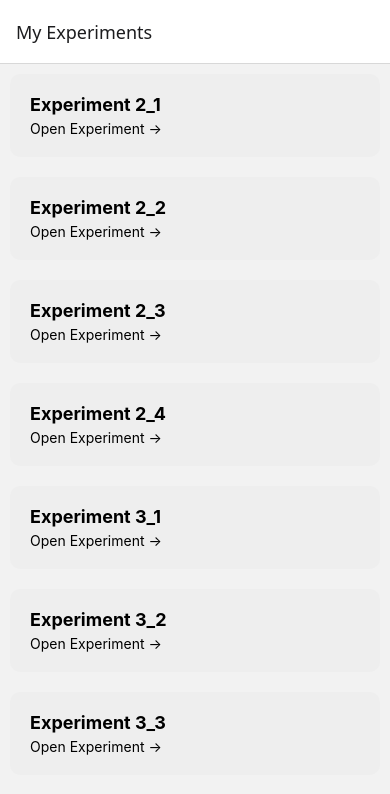
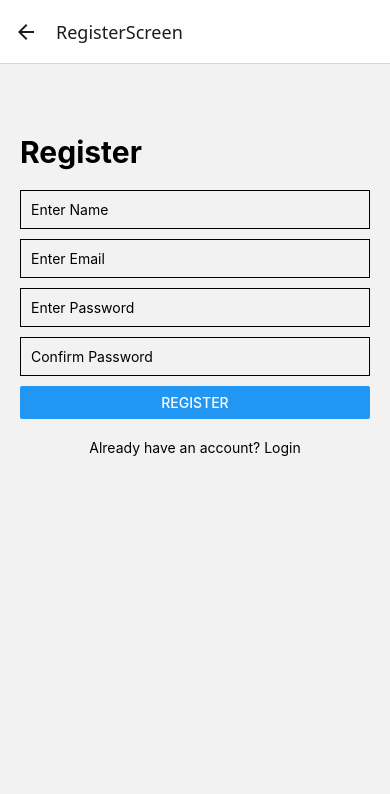
Before and after one commit to harisdesai/App-development, a React Native app: screen /RegisterScreen in a window 390 px wide. Shown: the top 794 px of the page. Built offline with nearby package versions, Linux system fonts and the light colour scheme.

Commit message:
login & register

```diff
--- a/App.tsx
+++ b/App.tsx
@@ -10,7 +10,8 @@ import Experiment2_4 from './pages/Experiment2_4';
 import Experiment3_1 from './pages/Experiment3_1';
 import Experiment3_2 from './pages/Experiment3_2';
 import Experiment3_3 from './pages/Experiment3_3';
-
+import RegisterScreen from './pages/RegisterScreen';
+import LoginScreen from './pages/LoginScreen';
 
 const Stack = createNativeStackNavigator();
 
@@ -59,6 +60,16 @@ export default function App() {
           component={Experiment3_3}
         />
 
+        <Stack.Screen
+          name="LoginScreen"
+          component={LoginScreen}
+        />
+
+        <Stack.Screen
+          name="RegisterScreen"
+          component={RegisterScreen}
+        />
+
       </Stack.Navigator>
     </NavigationContainer>
   );
--- a/pages/Home.tsx
+++ b/pages/Home.tsx
@@ -40,6 +40,16 @@ const Home = ({ navigation }: any) => {
         onPress={() => navigation.navigate('Experiment3_3')}
       />
 
+      <ExperimentCard
+        title="LoginScreen"
+        onPress={() => navigation.navigate('LoginScreen')}
+      />
+
+      <ExperimentCard
+        title="RegisterScreen"
+        onPress={() => navigation.navigate('RegisterScreen')}
+      />
+
     </ScrollView>
   );
 };
--- /dev/null
+++ b/pages/LoginScreen.tsx
@@ -0,0 +1,122 @@
+import React, {useState} from 'react';
+import {
+  View,
+  Text,
+  TextInput,
+  Button,
+  Alert,
+  StyleSheet,
+} from 'react-native';
+
+
+const styles = StyleSheet.create({
+  container: {
+    padding: 20,
+    marginTop: 50,
+  },
+  loginTitle: {
+    fontSize: 30,
+    fontWeight: 'bold',
+  },
+  registerText: {
+    color: 'blue',
+    marginTop: 20,
+    textAlign: 'center',
+  },
+  emailInput: {
+    borderWidth: 1,
+    padding: 10,
+    marginTop: 20,
+  },
+  passwordInput: {
+    borderWidth: 1,
+    padding: 10,
+    marginTop: 10,
+  },
+  errorText: {
+    color: 'red',
+  },
+});
+
+const LoginScreen = ({navigation}: any) => {
+  const [email, setEmail] = useState('');
+  const [password, setPassword] = useState('');
+
+  const [emailError, setEmailError] = useState('');
+  const [passwordError, setPasswordError] = useState('');
+
+  const validateLogin = () => {
+    setEmailError('');
+    setPasswordError('');
+
+    let valid = true;
+
+    if (email === '') {
+      setEmailError('Email is required');
+      valid = false;
+    } else {
+      const emailRegex = /^[^\s@]+@[^\s@]+\.[^\s@]+$/;
+
+      if (!emailRegex.test(email)) {
+        setEmailError('Enter a valid email');
+        valid = false;
+      }
+    }
+
+    if (password === '') {
+      setPasswordError('Password is required');
+      valid = false;
+    }
+
+    if (valid) {
+      Alert.alert('Success', 'Login Successful');
+    }
+  };
+
+  return (
+    <View style={styles.container}>
+
+      <Text style={styles.loginTitle}>
+        Login
+      </Text>
+
+      <TextInput
+        placeholder="Enter Email"
+        value={email}
+        onChangeText={setEmail}
+        keyboardType="email-address"
+        style={styles.emailInput}
+      />
+
+      <Text style={styles.errorText}>
+        {emailError}
+      </Text>
+
+      <TextInput
+        placeholder="Enter Password"
+        value={password}
+        onChangeText={setPassword}
+        secureTextEntry={true}
+        style={styles.passwordInput}
+      />
+
+      <Text style={styles.errorText}>
+        {passwordError}
+      </Text>
+
+      <Button
+        title="Login"
+        onPress={validateLogin}
+      />
+
+      <Text
+        style={styles.registerText}
+        onPress={() => navigation.navigate('Register')}>
+        Don't have an account? Register
+      </Text>
+
+    </View>
+  );
+};
+
+export default LoginScreen;
--- /dev/null
+++ b/pages/RegisterScreen.tsx
@@ -0,0 +1,148 @@
+import React, {useState} from 'react';
+import {
+  View,
+  Text,
+  TextInput,
+  Button,
+  Alert,
+  StyleSheet,
+} from 'react-native';
+
+const styles = StyleSheet.create({
+  container: {
+    padding: 20,
+    marginTop: 50,
+  },
+  title: {
+    fontSize: 30,
+    fontWeight: 'bold',
+  },
+  input: {
+    borderWidth: 1,
+    padding: 10,
+    marginTop: 10,
+  },
+  firstInput: {
+    borderWidth: 1,
+    padding: 10,
+    marginTop: 20,
+  },
+  errorText: {
+    color: 'red',
+    marginTop: 10,
+  },
+  loginText: {
+    marginTop: 20,
+    textAlign: 'center',
+  },
+});
+
+const RegisterScreen = ({navigation}: any) => {
+  const [name, setName] = useState('');
+  const [email, setEmail] = useState('');
+  const [password, setPassword] = useState('');
+  const [confirmPassword, setConfirmPassword] = useState('');
+
+  const [error, setError] = useState('');
+
+  const validateRegister = () => {
+    setError('');
+
+    if (name === '') {
+      setError('Name is required');
+      return;
+    }
+
+    if (email === '') {
+      setError('Email is required');
+      return;
+    }
+
+    const emailRegex = /^[^\s@]+@[^\s@]+\.[^\s@]+$/;
+
+    if (!emailRegex.test(email)) {
+      setError('Enter a valid email');
+      return;
+    }
+
+    if (password === '') {
+      setError('Password is required');
+      return;
+    }
+
+    if (password.length < 6) {
+      setError('Password must be at least 6 characters');
+      return;
+    }
+
+    if (confirmPassword === '') {
+      setError('Confirm password is required');
+      return;
+    }
+
+    if (password !== confirmPassword) {
+      setError('Passwords do not match');
+      return;
+    }
+
+    Alert.alert('Success', 'Registration Successful');
+  };
+
+  return (
+    <View style={styles.container}>
+
+      <Text style={styles.title}>
+        Register
+      </Text>
+
+      <TextInput
+        placeholder="Enter Name"
+        value={name}
+        onChangeText={setName}
+        style={styles.firstInput}
+      />
+
+      <TextInput
+        placeholder="Enter Email"
+        value={email}
+        onChangeText={setEmail}
+        keyboardType="email-address"
+        style={styles.input}
+      />
+
+      <TextInput
+        placeholder="Enter Password"
+        value={password}
+        onChangeText={setPassword}
+        secureTextEntry={true}
+        style={styles.input}
+      />
+
+      <TextInput
+        placeholder="Confirm Password"
+        value={confirmPassword}
+        onChangeText={setConfirmPassword}
+        secureTextEntry={true}
+        style={styles.input}
+      />
+
+      <Text style={styles.errorText}>
+        {error}
+      </Text>
+
+      <Button
+        title="Register"
+        onPress={validateRegister}
+      />
+
+      <Text
+        style={styles.loginText}
+        onPress={() => navigation.navigate('Login')}>
+        Already have an account? Login
+      </Text>
+
+    </View>
+  );
+};
+
+export default RegisterScreen;
```
